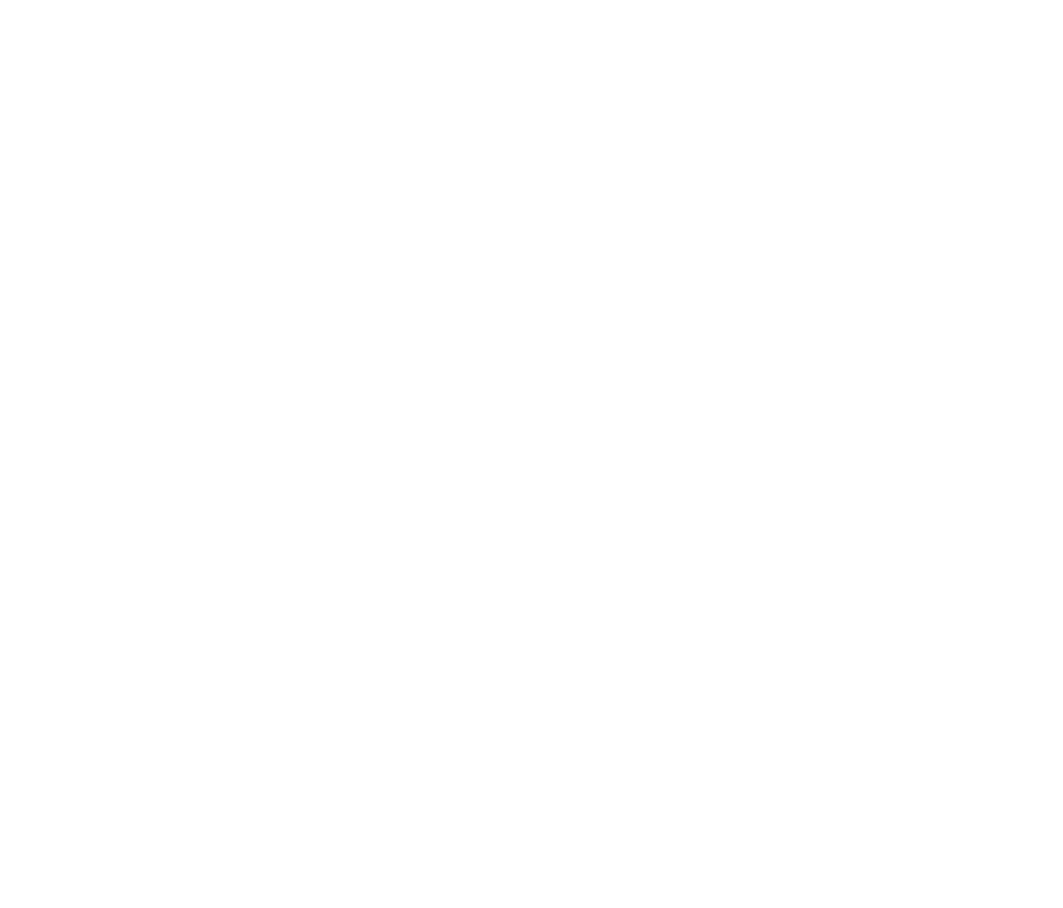
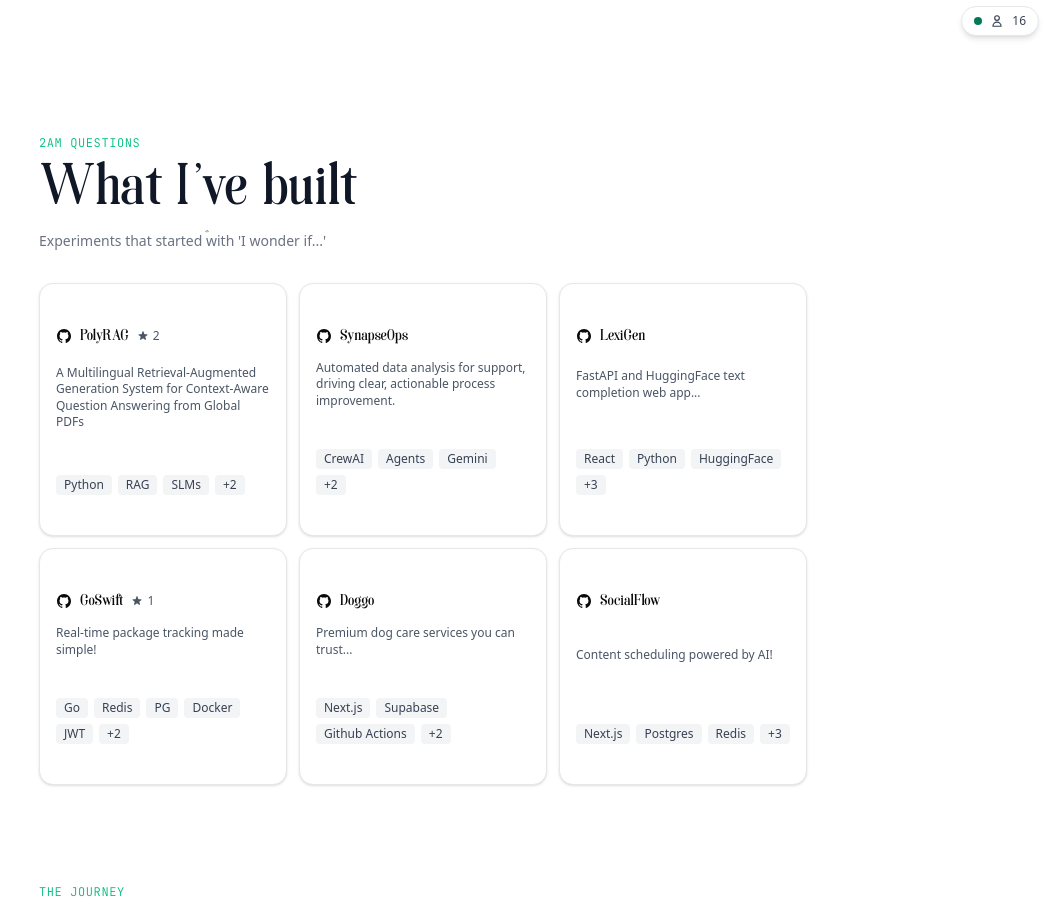
Before and after one commit to Now-Tiger/dev, a Next.js app: page / in a window 1280 px wide. Shown: the part 740-1648 px from the top of the page, without its empty margins (217-1280 px from the left). Before the commit the page ends 800 px from the top, so only its background shows below. Built offline with nearby package versions, Linux system fonts and the light colour scheme.

Commit message:
added sections

```diff
--- a/app/page.tsx
+++ b/app/page.tsx
@@ -2,6 +2,9 @@
 import Sidebar from "@/components/ui/Sidebar";
 import HeroSection from "@/components/ui/Hero";
 import BackgroundAudioPlayer from "@/components/ui/BackgroundAudioPlayer";
+import ProjectsSection from "@/components/ui/Projects";
+import TimeLine from "@/components/ui/TimeLine";
+import VisitorCount from "@/components/ui/Visitors";
 
 export default function Home() {
   return (
@@ -10,6 +13,9 @@
       <Oneko />
       <Sidebar />
       <HeroSection />
+      <ProjectsSection />
+      <TimeLine />
+      <VisitorCount />
     </div>
   );
 }
```
